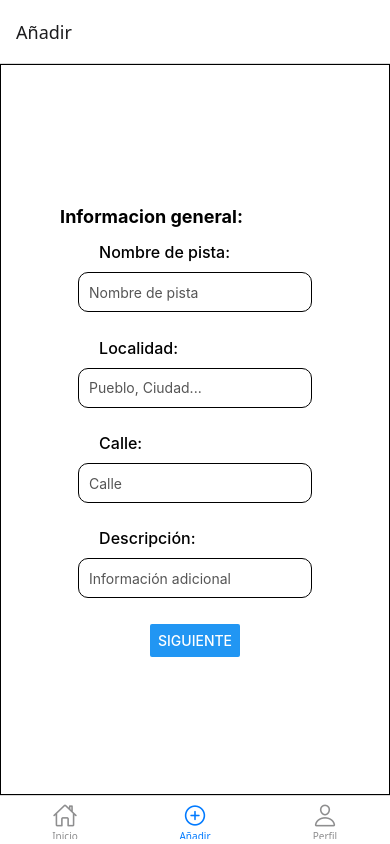
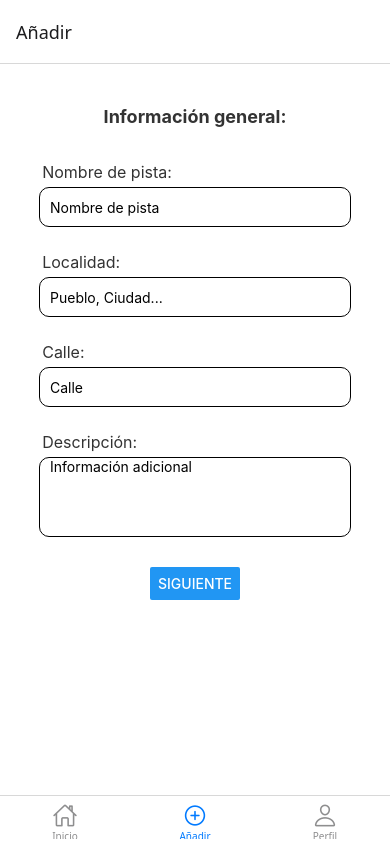
Before and after one commit to Etxabe/TuCancha, a React Native app in the folder tucancha/: screen /Add in a window 390 px wide. Built offline with nearby package versions, Linux system fonts and the light colour scheme.

Commit message:
acabado_add2_y_algo_de_estilo_en_los_2_add_screen

```diff
--- a/tucancha/front_servidor/screens_servidor/ScreenAddInstalacion1.js
+++ b/tucancha/front_servidor/screens_servidor/ScreenAddInstalacion1.js
@@ -1,85 +1,95 @@
-import { StyleSheet, View,Button,Input, Dimensions,Text,TextInput,KeyboardAvoidingView}from 'react-native';
-import React, { useState } from "react";
-import { Picker } from '@react-native-picker/picker'; // Importar el componente Picker
+import {
+  StyleSheet,
+  View,
+  Button,
+  Text,
+  TextInput,
+  Dimensions,
+  KeyboardAvoidingView,
+  ScrollView,
+  Platform,
+  TouchableWithoutFeedback,
+  Keyboard,
+} from 'react-native';
+import React from 'react';
 import { useNavigation } from '@react-navigation/native';
-const { width, height } = Dimensions.get("window");
 
+const { width, height } = Dimensions.get('window');
 
 export default function ScreenAddInstalacion1() {
   const navigation = useNavigation();
+
   return (
     <KeyboardAvoidingView
-      behavior="padding"
       style={{ flex: 1 }}
+      behavior={Platform.OS === 'ios' ? 'padding' : 'height'} // mejor soporte multiplataforma
     >
-      <View style={styles.container}>
-        <Text style={styles.title}>Informacion general:</Text>
+      <TouchableWithoutFeedback onPress={Keyboard.dismiss}>
+        <ScrollView
+          contentContainerStyle={styles.container}
+          keyboardShouldPersistTaps="handled"
+        >
+          <Text style={styles.title}>Información general:</Text>
 
-        <Text style={styles.label} >Nombre de pista:</Text>
-
+          <Text style={styles.label}>Nombre de pista:</Text>
           <TextInput style={styles.input} placeholder="Nombre de pista" />
 
-        <Text style={styles.label} >Localidad:</Text>
-
+          <Text style={styles.label}>Localidad:</Text>
           <TextInput style={styles.input} placeholder="Pueblo, Ciudad..." />
 
-        <Text style={styles.label} >Calle:</Text>
-
+          <Text style={styles.label}>Calle:</Text>
           <TextInput style={styles.input} placeholder="Calle" />
 
-        <Text style={styles.label} >Descripción:</Text>
+          <Text style={styles.label}>Descripción:</Text>
+          <TextInput
+            style={[styles.input, { height: 80 }]}
+            placeholder="Información adicional"
+            multiline
+          />
 
-        <TextInput style={styles.input} placeholder="Información adicional" />
+          {/* Aquí podrías poner el Picker si necesitas */}
 
-        {/*el picker va aqui*/}
-
-
-        {/*<Button title='Subir foto'></Button>*/}
-
-        <Button title='Siguiente' onPress={() => navigation.navigate("ScreenAddInstalacion2")}></Button>
+          <View style={{ marginTop: 20 }}>
+            <Button
+              title="Siguiente"
+              onPress={() => navigation.navigate('ScreenAddInstalacion2')}
+            />
           </View>
+        </ScrollView>
+      </TouchableWithoutFeedback>
     </KeyboardAvoidingView>
   );
 }
 
 const styles = StyleSheet.create({
   container: {
-      flex: 1,
-      width: width,
-      height: height,
+    flexGrow: 1,
+    alignItems: 'center',
+    justifyContent: 'flex-start',
+    padding: height * 0.05,
     backgroundColor: '#fff',
-      alignItems: 'center',
-      justifyContent: 'center',
-      borderWidth: 1,
-      padding: height*0.07
+  },
+  title: {
+    fontSize: 18,
+    fontWeight: 'bold',
+    marginBottom: 20,
+    color: '#333',
+  },
+  label: {
+    fontSize: 16,
+    marginBottom: 5,
+    marginTop: 15,
+    color: '#333',
+    alignSelf: 'flex-start',
   },
   input: {
-
-      width: width * 0.6, // Todos los inputs tienen el mismo ancho
-      height: 40, // Misma altura para todos
-      color: '#555',
+    width: width * 0.8,
+    height: 40,
     backgroundColor: '#fff',
     borderColor: '#000',
     borderWidth: 1,
     borderRadius: 10,
     paddingHorizontal: 10,
-      paddingVertical: 8,
-      marginBottom: height * 0.03, // Espaciado uniforme entre inputs
+    marginBottom: 10,
   },
-    title: {
-      fontSize: 18,
-      fontWeight: 'bold',
-      marginBottom: 15,
-      alignSelf: 'flex-start', // Alineado a la izquierda sin absolute
-      marginLeft: width * 0, // Separado del borde izquierdo
-      marginTop: height * 0.005, // Más arriba
-    },
-    label: {
-      alignSelf: 'stretch',
-      marginLeft: width * 0.1, // Para alinear con los inputs
-      marginBottom: 10, // Espacio entre el texto y el input
-      fontSize: 16,
-      fontWeight: '500',
-    },
-
 });
--- a/tucancha/front_servidor/screens_servidor/ScreenAddInstalacion2.js
+++ b/tucancha/front_servidor/screens_servidor/ScreenAddInstalacion2.js
@@ -1,45 +1,133 @@
-import { StyleSheet, View,Button,Input, Dimensions,Text,TextInput}from 'react-native';
-import React, { useState } from "react";
+import {
+  StyleSheet,
+  View,
+  Text,
+  TextInput,
+  Button,
+  Dimensions,
+  TouchableOpacity,
+  Modal,
+  FlatList,
+  KeyboardAvoidingView,
+  ScrollView,
+  Platform,
+  TouchableWithoutFeedback,
+  Keyboard,
+} from 'react-native';
+import React, { useState } from 'react';
 import Checkbox from 'expo-checkbox';
-import { Picker } from "@react-native-picker/picker";
 
-const { width, height } = Dimensions.get("window");
-
+const { width, height } = Dimensions.get('window');
 
 export default function ScreenAddInstalacion2() {
   const [isSelected, setSelection] = useState(false);
 
-  const [horaApertura, setHoraApertura] = useState("09:00");
-  const [horaCierre, setHoraCierre] = useState("18:00");
+  const [horaApertura, setHoraApertura] = useState('09:00');
+  const [horaCierre, setHoraCierre] = useState('18:00');
+
+  const [modalAperturaVisible, setModalAperturaVisible] = useState(false);
+  const [modalCierreVisible, setModalCierreVisible] = useState(false);
+
+  const horas = Array.from({ length: 24 }, (_, index) =>
+    `${index.toString().padStart(2, '0')}:00`
+  );
+
+  const handleSelectHoraApertura = (hora) => {
+    setHoraApertura(hora);
+    setModalAperturaVisible(false);
+  };
+
+  const handleSelectHoraCierre = (hora) => {
+    setHoraCierre(hora);
+    setModalCierreVisible(false);
+  };
+
   return (
 
+    <KeyboardAvoidingView
+          style={{ flex: 1 }}
+          behavior={Platform.OS === 'ios' ? 'padding' : 'height'}
+        >
+          <TouchableWithoutFeedback onPress={Keyboard.dismiss}>
+            <ScrollView
+              contentContainerStyle={styles.container}
+              keyboardShouldPersistTaps="handled"
+            >
         <View style={styles.container}>
-
           <Text style={styles.title}>Horarios disponibles:</Text>
 
-        <Text style={styles.label} >Hora apertura:</Text>
+          {/* Hora Apertura */}
+          <Text style={styles.label}>Hora apertura:</Text>
+          <TouchableOpacity
+            onPress={() => setModalAperturaVisible(true)}
+            style={styles.selector}
+          >
+            <Text style={styles.selectorText}>{horaApertura}</Text>
+          </TouchableOpacity>
 
-        <TextInput style={styles.input} placeholder="Nombre de pista" />
+          <Modal
+            visible={modalAperturaVisible}
+            animationType="slide"
+            transparent={true}
+            onRequestClose={() => setModalAperturaVisible(false)}
+          >
+            <View style={styles.modalOverlay}>
+              <View style={styles.modalContainer}>
+                <Text style={styles.modalTitle}>Seleccionar hora de apertura</Text>
+                <FlatList
+                  data={horas}
+                  keyExtractor={(item) => item}
+                  renderItem={({ item }) => (
+                    <TouchableOpacity
+                      style={styles.modalItem}
+                      onPress={() => handleSelectHoraApertura(item)}
+                    >
+                      <Text style={styles.modalItemText}>{item}</Text>
+                    </TouchableOpacity>
+                  )}
+                />
+                <Button title="Cancelar" onPress={() => setModalAperturaVisible(false)} />
+              </View>
+            </View>
+          </Modal>
 
-        <Text style={styles.label} >Hora cierre:</Text>
+          {/* Hora Cierre */}
+          <Text style={styles.label}>Hora cierre:</Text>
+          <TouchableOpacity
+            onPress={() => setModalCierreVisible(true)}
+            style={styles.selector}
+          >
+            <Text style={styles.selectorText}>{horaCierre}</Text>
+          </TouchableOpacity>
 
-        <Picker
-        selectedValue={horaCierre}
-        onValueChange={(itemValue) => setHoraCierre(itemValue)}
-        style={styles.picker}
+          <Modal
+            visible={modalCierreVisible}
+            animationType="slide"
+            transparent={true}
+            onRequestClose={() => setModalCierreVisible(false)}
           >
-        {/* Rango de horas */}
-        {Array.from({ length: 24 }, (_, index) => {
-          const hour = index < 10 ? `0${index}:00` : `${index}:00`;
-          return (
-            <Picker.Item key={index} label={hour} value={hour} />
-          );
-        })}
-      </Picker>
-
+            <View style={styles.modalOverlay}>
+              <View style={styles.modalContainer}>
+                <Text style={styles.modalTitle}>Seleccionar hora de cierre</Text>
+                <FlatList
+                  data={horas}
+                  keyExtractor={(item) => item}
+                  renderItem={({ item }) => (
+                    <TouchableOpacity
+                      style={styles.modalItem}
+                      onPress={() => handleSelectHoraCierre(item)}
+                    >
+                      <Text style={styles.modalItemText}>{item}</Text>
+                    </TouchableOpacity>
+                  )}
+                />
+                <Button title="Cancelar" onPress={() => setModalCierreVisible(false)} />
+              </View>
+            </View>
+          </Modal>
 
           <View style={styles.checkboxContainer}>
-          <Text style={styles.checkboxLabel}>Abrir en festivos?</Text>
+            <Text style={styles.checkboxLabel}>Abrir en festivos(Domingos incluidos)</Text>
             <Checkbox
               value={isSelected}
               onValueChange={setSelection}
@@ -47,65 +135,105 @@ export default function ScreenAddInstalacion2() {
             />
           </View>
 
+          <Text style={styles.label}>Duración de reserva:</Text>
+          <TextInput style={styles.input} keyboardType='numeric' placeholder="Ej: 60 minutos" />
 
+          <Text style={styles.label}>Precio:</Text>
+          <TextInput style={styles.input} keyboardType='numeric' placeholder="Ej: 24 €" />
 
-        <Text style={styles.label} >Duracion de reserva:</Text>
-
-        <Text style={styles.label} >Precio:</Text>
-
-        <TextInput style={styles.input} placeholder="Ej: 24 €" />
-        <Button title="Añadir" onPress={()=> alert("Comprobar campos que esten llenos y alert de añadida pista y redirecion a inicio")}></Button>
+          <Button title="Añadir" onPress={() => alert('Comprobar campos llenos. Pista añadida. Redirigir a inicio.')}/>
       </View>
+      </ScrollView>
+    </TouchableWithoutFeedback>
+  </KeyboardAvoidingView>
   );
 }
 
 const styles = StyleSheet.create({
   container: {
-      flex: 1,
-      width: width,
-      height: height,
+    lexGrow: 1,
+    alignItems: 'center',
+    justifyContent: 'flex-start',
+    padding: height * 0.05,
     backgroundColor: '#fff',
-      alignItems: 'center',
-      justifyContent: 'center',
-      borderWidth: 1,
-      padding: height*0.07
+  },
+  title: {
+    fontSize: 18,
+    fontWeight: 'bold',
+    marginBottom: 20,
+    color: '#333',
+  },
+  label: {
+    fontSize: 16,
+    marginBottom: 5,
+    marginTop: 15,
+    color: '#333',
   },
   input: {
-
-      width: width * 0.6, // Todos los inputs tienen el mismo ancho
-      height: 40, // Misma altura para todos
-      color: '#555',
+    width: width * 0.8,
+    height: 40,
     backgroundColor: '#fff',
     borderColor: '#000',
     borderWidth: 1,
     borderRadius: 10,
     paddingHorizontal: 10,
-      paddingVertical: 8,
-      marginBottom: height * 0.03, // Espaciado uniforme entre inputs
+    marginBottom: 10,
   },
-    title: {
+  selector: {
+    width: width * 0.8,
+    height: 40,
+    backgroundColor: '#f0f0f0',
+    borderColor: '#000',
+    borderWidth: 1,
+    borderRadius: 10,
+    justifyContent: 'center',
+    paddingHorizontal: 10,
+    marginBottom: 15,
+  },
+  selectorText: {
+    fontSize: 16,
+    color: '#000',
+  },
+  checkboxContainer: {
+    flexDirection: 'row',
+    alignItems: 'center',
+    marginVertical: 15,
+  },
+  checkboxLabel: {
+    fontSize: 16,
+    marginRight: 10,
+    color: '#333',
+  },
+  checkbox: {
+    width: 20,
+    height: 20,
+  },
+  modalOverlay: {
+    flex: 1,
+    backgroundColor: 'rgba(0,0,0,0.3)',
+    justifyContent: 'center',
+    alignItems: 'center',
+  },
+  modalContainer: {
+    width: width * 0.8,
+    height: height * 0.6,
+    backgroundColor: '#fff',
+    borderRadius: 12,
+    padding: 20,
+    elevation: 5,
+  },
+  modalTitle: {
     fontSize: 18,
     fontWeight: 'bold',
     marginBottom: 15,
-      alignSelf: 'flex-start', // Alineado a la izquierda sin absolute
-      marginLeft: width * 0, // Separado del borde izquierdo
-      marginTop: height * 0.005, // Más arriba
   },
-    label: {
-      alignSelf: 'stretch',
-      marginLeft: width * 0.1, // Para alinear con los inputs
-      marginBottom: 10, // Espacio entre el texto y el input
+  modalItem: {
+    paddingVertical: 10,
+    borderBottomColor: '#ccc',
+    borderBottomWidth: 1,
+  },
+  modalItemText: {
     fontSize: 16,
-      fontWeight: '500',
-    },
-    checkboxContainer: {
-      flexDirection: "row",  // Esto pone los elementos en una fila
-      alignItems: "center",  // Alinea los elementos verticalmente
-      marginTop: 10, // Espaciado entre checkbox y el siguiente elemento
-    },
-    checkboxLabel: {
-      marginRight: 10, // Espacio entre el texto y el checkbox
-      fontSize: 16,
-      fontWeight: "500",
+    color: '#333',
   },
 });
--- a/tucancha/package.json
+++ b/tucancha/package.json
@@ -16,6 +16,7 @@
     "@react-navigation/native-stack": "^7.2.1",
     "@react-navigation/stack": "^7.1.1",
     "expo": "~52.0.35",
+    "expo-checkbox": "~4.0.1",
     "expo-status-bar": "~2.0.1",
     "react": "18.3.1",
     "react-native": "0.76.7",
@@ -23,8 +24,7 @@
     "react-native-reanimated": "^3.16.7",
     "react-native-safe-area-context": "^4.12.0",
     "react-native-screens": "~4.4.0",
-    "react-native-vector-icons": "^10.2.0",
-    "expo-checkbox": "~4.0.1"
+    "react-native-vector-icons": "^10.2.0"
   },
   "devDependencies": {
     "@babel/core": "^7.20.0"
```
Lines whose indentation alone changed are shown as unchanged.
